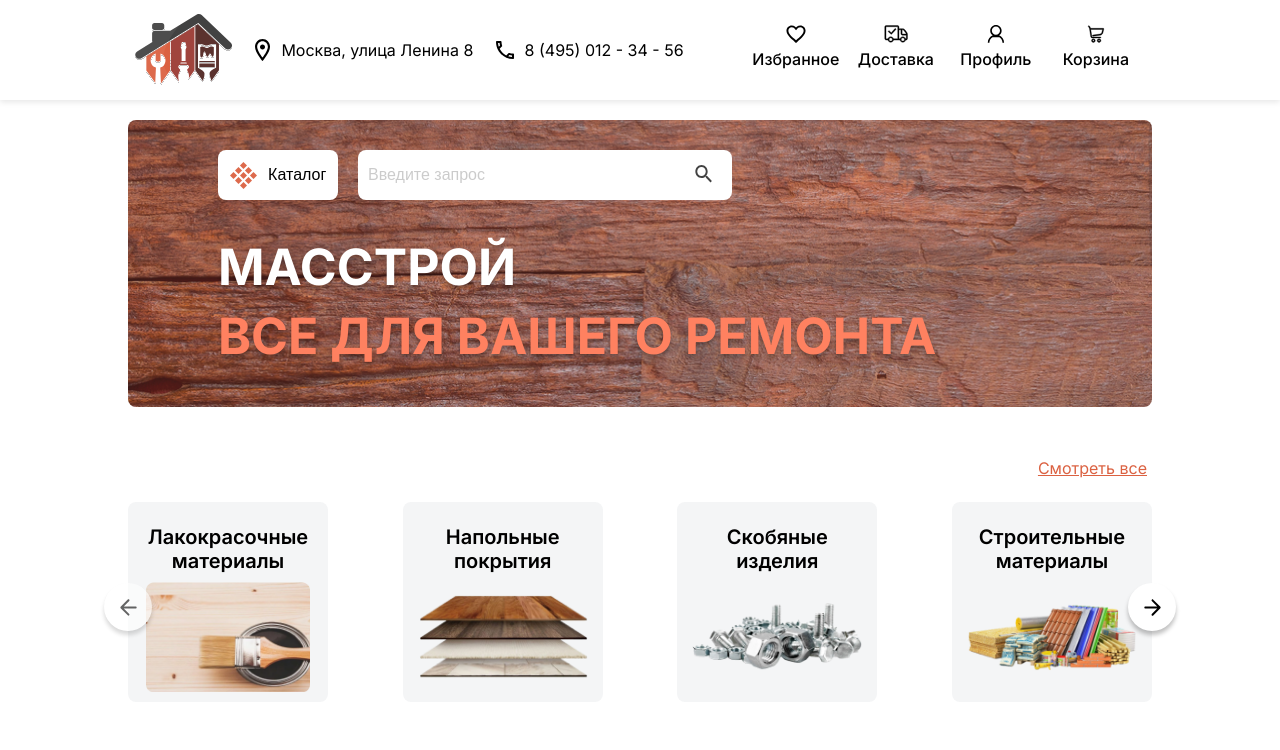
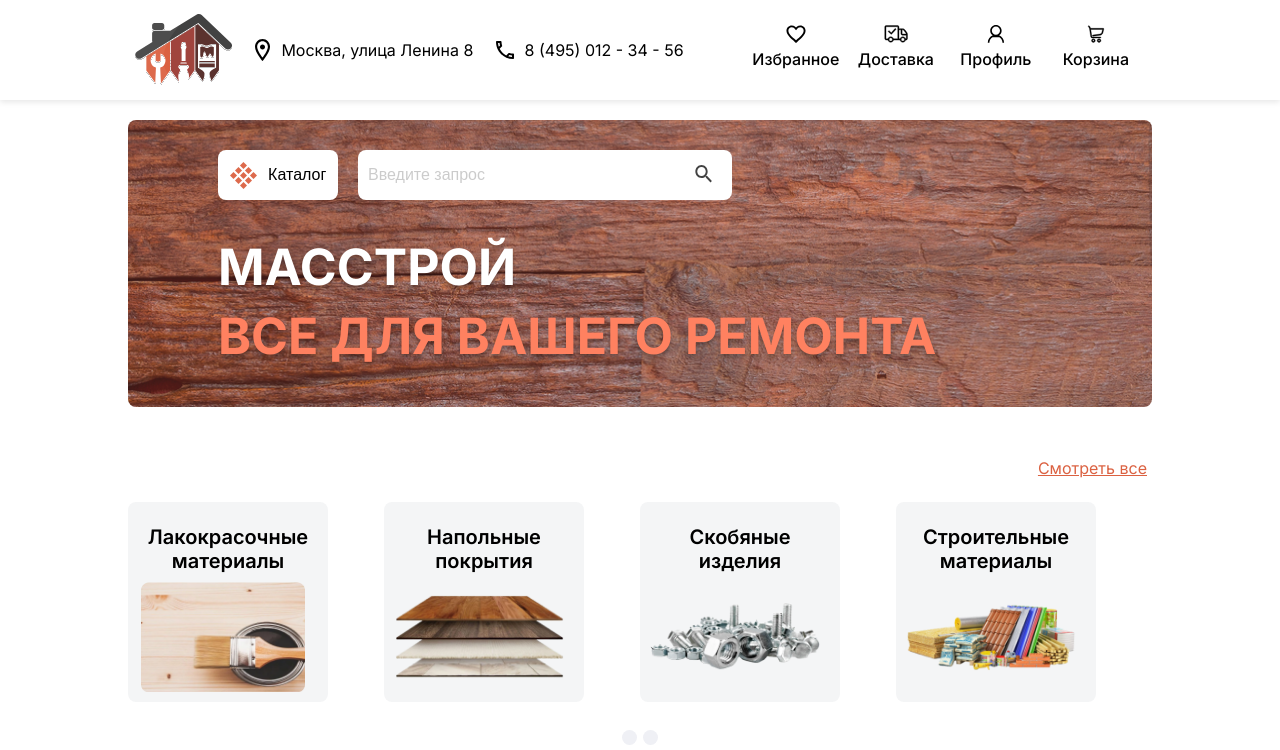
Before and after one commit to spanki22052/masstroy, a Next.js app: page / in a window 1280 px wide. Shown: the top 750 px of the page. Built offline with nearby package versions, Linux system fonts and the light colour scheme.

Commit message:
categories carousel working

```diff
--- a/components/CategoriesComponent/categories.module.scss
+++ b/components/CategoriesComponent/categories.module.scss
@@ -1,24 +1,19 @@
 .materialTypes {
    width: 100%;
    height: 230px;
-    display: flex;
-    justify-content: space-between;
-    align-items: flex-start;
    margin-top: 85px;
-    margin-bottom: 30px;
+   margin-bottom: 50px;
    flex-wrap: wrap;
    position: relative;
 
    @media screen and (max-width: 1000px) {
-
-        .materialType:nth-child(n+5) {
+      .materialType:nth-child(n + 5) {
          display: none;
       }
    }
 
    @media screen and (max-width: 1500px) {
-
-        .materialType:nth-child(n+6) {
+      .materialType:nth-child(n + 6) {
          display: none;
       }
 
@@ -27,19 +22,16 @@
          display: flex;
          justify-content: center;
          align-items: center;
-
       }
-
    }
 
    @media screen and (max-width: 800px) {
-        .materialType:nth-child(n+4) {
+      margin-bottom: 60px;
+      .materialType:nth-child(n + 4) {
          display: none;
       }
 
       justify-content: space-around;
-
-
    }
 
    @media screen and (max-width: 600px) {
@@ -51,6 +43,19 @@
          right: 0;
       }
 
+      .materialType {
+         width: 170px !important;
+         height: 190px;
+
+         h1 {
+            font-size: 1em;
+         }
+
+         img {
+            width: 90%;
+            object-fit: contain;
+         }
+      }
    }
 
    p {
@@ -64,20 +69,16 @@
       font-size: 16px;
       text-align: center;
       text-decoration-line: underline;
-        color: #DB6141;
-
-
+      color: #db6141;
    }
 }
-
-
 
 .leftA {
    left: -24px;
    opacity: 0.6;
 
    svg {
-        transform: rotate(180deg)
+      transform: rotate(180deg);
    }
 }
 
@@ -85,10 +86,8 @@
    right: -24px;
 }
 
-
 .leftA,
 .rightA {
-
    display: none;
    position: absolute;
    width: 48px;
@@ -97,17 +96,93 @@
    top: 50%;
    border-radius: 100%;
    transform: translate(0, -50%);
-    background: #FFFFFF;
-    box-shadow: 0px 4.07988px 4.07988px rgba(0, 0, 0, 0.25);
+   background: #ffffff;
+   box-shadow: 0 4.07988px 4.07988px rgba(0, 0, 0, 0.25);
+}
 
+.carousel {
+   position: static;
 
+   @media screen and (max-width: 700px) {
+      display: flex;
+      justify-content: center;
+
+      ul {
+         bottom: -40px;
+         li {
+         }
+      }
+   }
+
+   .slick-slider {
+      position: static !important;
+      background: red;
+   }
+
+   .stick-dots {
+      background: red;
+   }
+
+   .slick-thumb {
+      background: yellow;
+   }
+}
+
+.button__bar {
+   display: inline-block;
+   vertical-align: middle;
+   position: absolute;
+   bottom: -25px;
+   left: 50%;
+   transform: translate(-50%, 0);
+   margin: auto;
+   padding: 0;
+   background: rgba(255, 255, 255, 0.3);
+   border-radius: 40px;
+   width: 70px;
+   text-align: center;
+}
+
+.button__bar li {
+   list-style: none;
+   cursor: pointer;
+   display: inline-block;
+   margin: 0 3px;
+   padding: 0;
+}
+
+.button__bar li button {
+   border: none;
+   background: #eff0f5;
+   color: transparent;
+   cursor: pointer;
+   display: block;
+   height: 15px;
+   width: 15px;
+   border-radius: 7.5px;
+}
+
+.button__bar li.slick-active button {
+   background-color: #db6141;
+}
+
+.button__bar li button:hover,
+.button__bar li button:focus {
+   background: #db6141;
+   outline: 0;
+}
+
+.slick-slide img {
+   border: 5px solid #fff;
+   display: block;
+   margin: auto;
 }
 
 .materialType {
    animation-duration: 1s;
    position: relative;
    height: 200px;
-    width: 200px;
+   width: 200px !important;
    background: rgba(147, 154, 162, 0.1);
    border-radius: 8px;
    display: flex;
@@ -119,7 +194,7 @@
 
    &:hover {
       height: 230px;
-        border: 3px solid #DB6141;
+      border: 3px solid #db6141;
       transition: height 0.3s linear;
       box-sizing: border-box;
    }
@@ -130,13 +205,11 @@
       object-fit: contain;
       position: absolute;
       bottom: 10px;
-
    }
 
    h1 {
       font-weight: 600;
       font-size: 20px;
       text-align: center;
-
    }
 }
--- a/components/CategoriesComponent/index.tsx
+++ b/components/CategoriesComponent/index.tsx
@@ -1,16 +1,70 @@
 import { ArrowSvg } from "svg/";
 import { MaterialsI } from "components/interfaces";
-import { FC } from "react";
+import { FC, useState } from "react";
 import classes from "./categories.module.scss";
+import Slider from "react-slick";
 
-type layoutProps = {
+interface LayoutProps {
    materialsList: MaterialsI[];
+}
+
+const CategoriesComponent: FC<LayoutProps> = ({ materialsList }) => {
+   const [currentDot, setDot] = useState<number>(0);
+   const settings = {
+      dots: true,
+      infinite: false,
+      speed: 500,
+      slidesToShow: 6,
+      slidesToScroll: 4,
+      initialSlide: 0,
+      responsive: [
+         {
+            breakpoint: 1600,
+            settings: {
+               slidesToShow: 4,
+               slidesToScroll: 3,
+               infinite: true,
+               dots: true
+            }
+         },
+         {
+            breakpoint: 1024,
+            settings: {
+               slidesToShow: 3,
+               slidesToScroll: 3,
+               infinite: true,
+               dots: true
+            }
+         },
+         {
+            breakpoint: 800,
+            settings: {
+               slidesToShow: 3,
+               slidesToScroll: 2,
+               initialSlide: 2
+            }
+         },
+         {
+            breakpoint: 680,
+            settings: {
+               slidesToShow: 2,
+               slidesToScroll: 2,
+               initialSlide: 2
+            }
+         }
+      ]
    };
 
-const CategoriesComponent: FC<layoutProps> = ({ materialsList }) => {
+   const settingsWithModules = {
+      ...settings,
+      dotsClass: classes.button__bar
+   };
+
    return (
       <div className={classes.materialTypes}>
          <p>Смотреть все</p>
+
+         <Slider className={classes.carousel} {...settingsWithModules}>
             {materialsList.map((el, index) => {
                return (
                   <div key={index} className={classes.materialType}>
@@ -19,12 +73,13 @@ const CategoriesComponent: FC<layoutProps> = ({ materialsList }) => {
                   </div>
                );
             })}
-         <div className={classes.leftA}>
-            <ArrowSvg />
-         </div>
-         <div className={classes.rightA}>
-            <ArrowSvg />
-         </div>
+         </Slider>
+         {/*<div className={classes.leftA}>*/}
+         {/*   <ArrowSvg />*/}
+         {/*</div>*/}
+         {/*<div className={classes.rightA}>*/}
+         {/*   <ArrowSvg />*/}
+         {/*</div>*/}
       </div>
    );
 };
--- a/package.json
+++ b/package.json
@@ -11,12 +11,15 @@
   "dependencies": {
     "next": "12.1.5",
     "react": "18.0.0",
-    "react-dom": "18.0.0"
+    "react-dom": "18.0.0",
+    "react-slick": "^0.29.0",
+    "slick-carousel": "^1.8.1"
   },
   "devDependencies": {
     "@types/node": "17.0.24",
     "@types/react": "18.0.5",
     "@types/react-dom": "18.0.0",
+    "@types/react-slick": "^0.23.8",
     "@typescript-eslint/eslint-plugin": "^5.19.0",
     "@typescript-eslint/parser": "^5.19.0",
     "eslint": "8.13.0",
--- a/pages/_app.tsx
+++ b/pages/_app.tsx
@@ -1,5 +1,7 @@
 import { AppProps } from "next/app";
 import "../styles/main.scss";
+import "slick-carousel/slick/slick.css";
+import "slick-carousel/slick/slick-theme.css";
 
 export default function App({ Component, pageProps }: AppProps) {
    return (
--- a/pages/_document.tsx
+++ b/pages/_document.tsx
@@ -10,6 +10,17 @@ export default function Document() {
                href="https://fonts.googleapis.com/css2?family=Inter:wght@100;200;300;400;500;600;700&family=Montserrat:ital@1&display=swap"
                rel="stylesheet"
             />
+            <link
+               rel="stylesheet"
+               type="text/css"
+               charSet="UTF-8"
+               href="https://cdnjs.cloudflare.com/ajax/libs/slick-carousel/1.6.0/slick.min.css"
+            />
+            <link
+               rel="stylesheet"
+               type="text/css"
+               href="https://cdnjs.cloudflare.com/ajax/libs/slick-carousel/1.6.0/slick-theme.min.css"
+            />
             <link rel="icon" href="logo.png" />
          </Head>
          <body>
--- a/styles/mainpage.module.scss
+++ b/styles/mainpage.module.scss
@@ -16,7 +16,6 @@
       }
    }
 }
-
 
 .findBlock {
    width: 100%;
@@ -68,13 +67,12 @@
 
       text-transform: uppercase;
 
-
-        color: #FFFFFF;
+      color: #ffffff;
 
       text-shadow: 0px 4px 4px rgba(0, 0, 0, 0.25);
 
       span {
-            color: #FF8160;
+         color: #ff8160;
       }
    }
 }
@@ -89,7 +87,7 @@
       height: 50px;
       width: 120px;
 
-        background: #FFFFFF;
+      background: #ffffff;
       border-radius: 8px;
       border: 0;
 
@@ -105,7 +103,6 @@
 }
 
 .inputHolder {
-
    width: 50%;
    position: relative;
 
@@ -121,7 +118,7 @@
       height: 50px;
       width: 100%;
       margin-left: 20px;
-        background: #FFFFFF;
+      background: #ffffff;
       border-radius: 8px;
       border: 0;
       font-size: 16px;
```
Also changed, not shown: 1 other file (tests, documents, lock files or other folders). Lines whose indentation alone changed are shown as unchanged.
